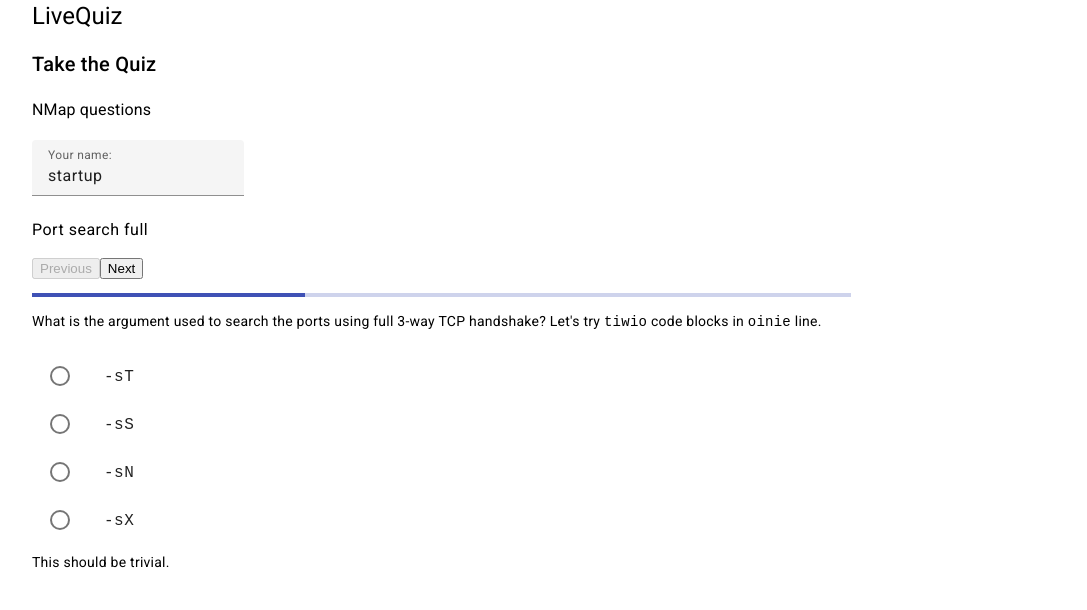
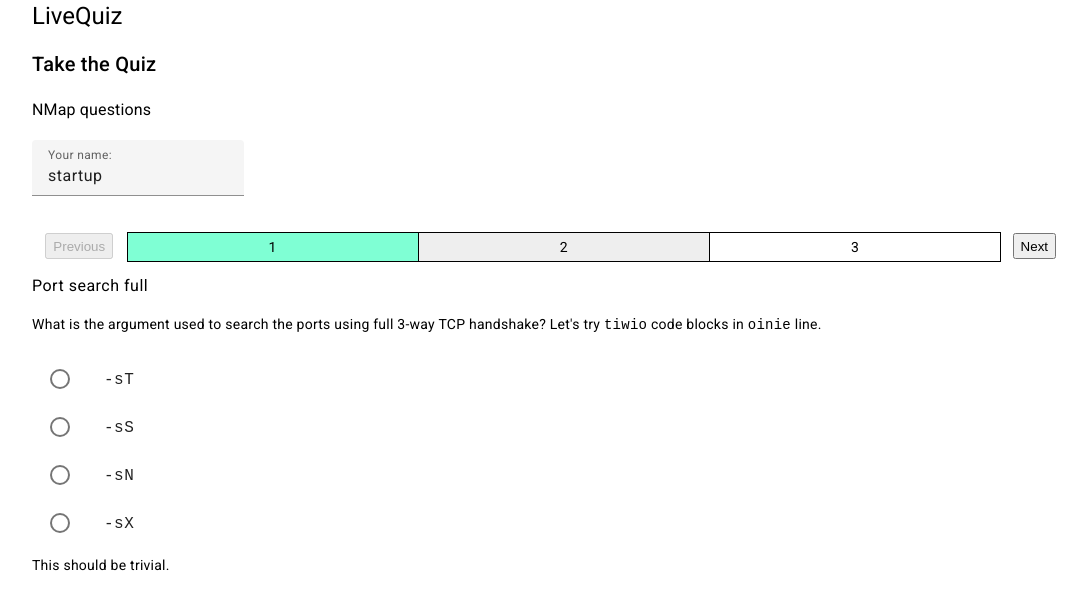
Before and after one commit to ineiti/livequiz, an Angular app in the folder frontend/: page /student in a window 1280 px wide. Shown: the top 610 px of the page, without its empty margins (96-1183 px from the left). Built offline with nearby package versions, Linux system fonts and the light colour scheme.

Commit message:
Nicer display of current and other questions

```diff
--- a/frontend/src/app/student/student.component.html
+++ b/frontend/src/app/student/student.component.html
@@ -7,12 +7,19 @@
 </mat-form-field>
 
 <div *ngIf="!questions.empty">
+    <div style="display: grid; grid-template-columns: auto 1fr auto; margin: 1em 0 1em; width: 100%;">
+        <button mat-button [disabled]="questions.first" (click)="questions.previous()"
+            style="margin: auto 1em auto; height: 2em;">Previous</button>
+        <mat-grid-list [cols]="gridWidth(questions.questions.length)" rowHeight="2em">
+            @for (q of questions.questions; track $index) {
+            <mat-grid-tile (click)="questions.goto($index)" [class]="tileClass($index)">{{$index+1}}</mat-grid-tile>
+            }
+        </mat-grid-list>
+        <button mat-button [disabled]="questions.last" (click)="questions.next()"
+            style="margin: auto 0 auto 1em; height: 2em;">Next</button>
+    </div>
+
     <h4 [innerHTML]="questions.title"></h4>
-
-    <button mat-button [disabled]="questions.first" (click)="questions.previous()">Previous</button>
-    <button mat-button [disabled]="questions.last" (click)="questions.next()">Next</button>
-    <mat-progress-bar mode="determinate" [value]="questions.percentage"
-    style="margin: 1em 0 1em;"></mat-progress-bar>
 
     <p [innerHTML]="questions.description"></p>
 
--- a/frontend/src/app/student/student.component.scss
+++ b/frontend/src/app/student/student.component.scss
@@ -0,0 +1,28 @@
+.questionTile {
+    cursor: pointer;
+    border: solid 1px black;
+}
+
+.questionTile:hover {
+    background-color: aqua;
+}
+
+.questionTileOdd {
+    background-color: #eee;
+}
+
+.questionTileDone {
+    background-color: #ddf;
+}
+
+.questionTileDone.questionTileOdd {
+    background-color: #bbf;
+}
+
+.questionTileDone.questionTileChosen {
+    background-color: aquamarine;
+}
+
+.questionTileChosen {
+    background-color: aquamarine;
+}
--- a/frontend/src/app/student/student.component.ts
+++ b/frontend/src/app/student/student.component.ts
@@ -6,12 +6,15 @@
 import { MatFormFieldModule } from '@angular/material/form-field';
 import { MatProgressBarModule } from '@angular/material/progress-bar';
 import { MatListModule, MatSelectionList } from '@angular/material/list';
+import { MatGridListModule } from '@angular/material/grid-list';
+
+const GRID_MAX_WIDTH = 13;
 
 @Component({
   selector: 'app-student',
   standalone: true,
   imports: [CommonModule, FormsModule, MatFormFieldModule, MatInputModule, MatProgressBarModule,
-    MatListModule],
+    MatListModule, MatGridListModule],
   templateUrl: './student.component.html',
   styleUrl: './student.component.scss'
 })
@@ -33,4 +36,17 @@
   updateSelection(event: MatSelectionList) {
     this.questions.updateSelection(event);
   }
+
+  tileClass(index: number): string {
+    return "questionTile" + (this.questions.currentQuestion === index ? " questionTileChosen" : "") +
+    (index % 2 === 1 ? " questionTileOdd" : "") +
+    (this.questions.done[index] ? " questionTileDone" : "");
+  }
+
+  gridWidth(a: number): number {
+    if (a < GRID_MAX_WIDTH){
+      return a;
+    }
+    return Math.min(GRID_MAX_WIDTH, Math.ceil(a / (Math.ceil(a / GRID_MAX_WIDTH))) | 1)
+  }
 }
--- a/frontend/src/lib/questions.ts
+++ b/frontend/src/lib/questions.ts
@@ -24,6 +24,7 @@
     currentQuestion = 0;
     chapter = "";
     selections: boolean[][] = [];
+    done: boolean[] = [];
     empty = true;
 
     title = "undefined";
@@ -59,6 +60,7 @@
                         this.empty = false;
                         this.questions.push(current);
                         this.selections.push(current.choices.map((_) => false));
+                        this.done.push(false);
                         current = emptyQuestion();
                         hint = false;
                     }
@@ -97,13 +99,25 @@
         this.update();
     }
 
+    goto(q: number) {
+        if (q >= 0 && q < this.questions.length) {
+            this.currentQuestion = q;
+        }
+        this.update();
+    }
+
     updateSelection(event: MatSelectionList) {
-        if (event.selectedOptions.selected.length > this.maxChoices) {
+        const selected = event.selectedOptions.selected.length;
+        if (selected > this.maxChoices) {
             event.selectedOptions.selected[0].toggle();
+        } else if (selected === this.maxChoices) {
+            this.done[this.currentQuestion] = true;
+        } else if (selected < this.maxChoices) {
+            this.done[this.currentQuestion] = false;
         }
         this.selections[this.currentQuestion] = this.selections[this.currentQuestion].map((_, i) => {
             return event.selectedOptions.selected.some((sel) => sel.value === i);
-        })
+        });
         this.update();
     }
 
--- a/frontend/src/styles.scss
+++ b/frontend/src/styles.scss
@@ -1,9 +1,16 @@
 /* You can add global styles to this file, and also import other style files */
 
-html, body { height: 100%;
-width: 80%;
-margin: auto; }
-body { margin: 0; font-family: Roboto, "Helvetica Neue", sans-serif; }
+html,
+body {
+    height: 100%;
+}
+
+body {
+    margin: 0;
+    font-family: Roboto, "Helvetica Neue", sans-serif;
+    width: 80%;
+    margin: auto;
+}
 
 .pre {
     font-family: monospace;
```
